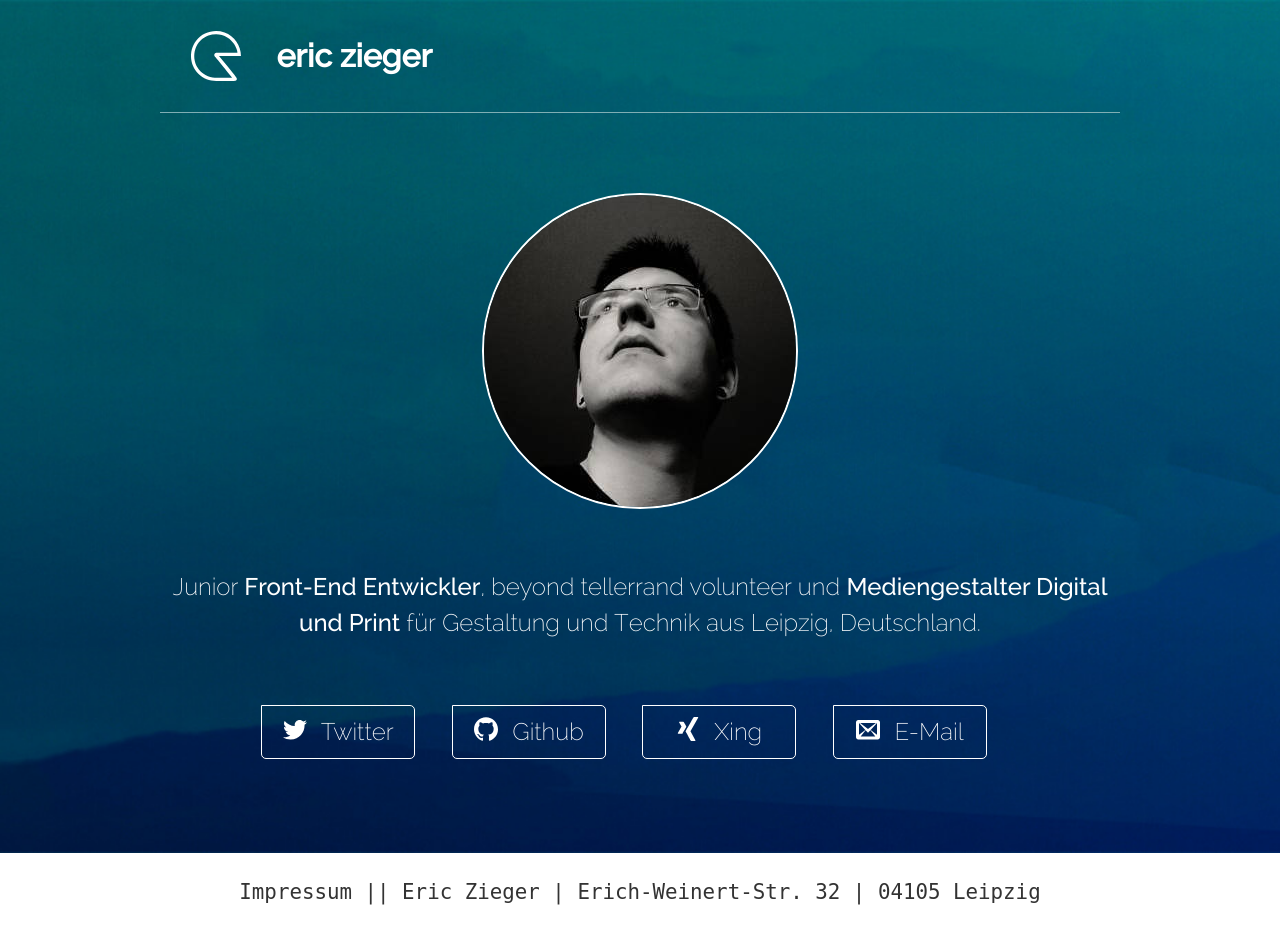
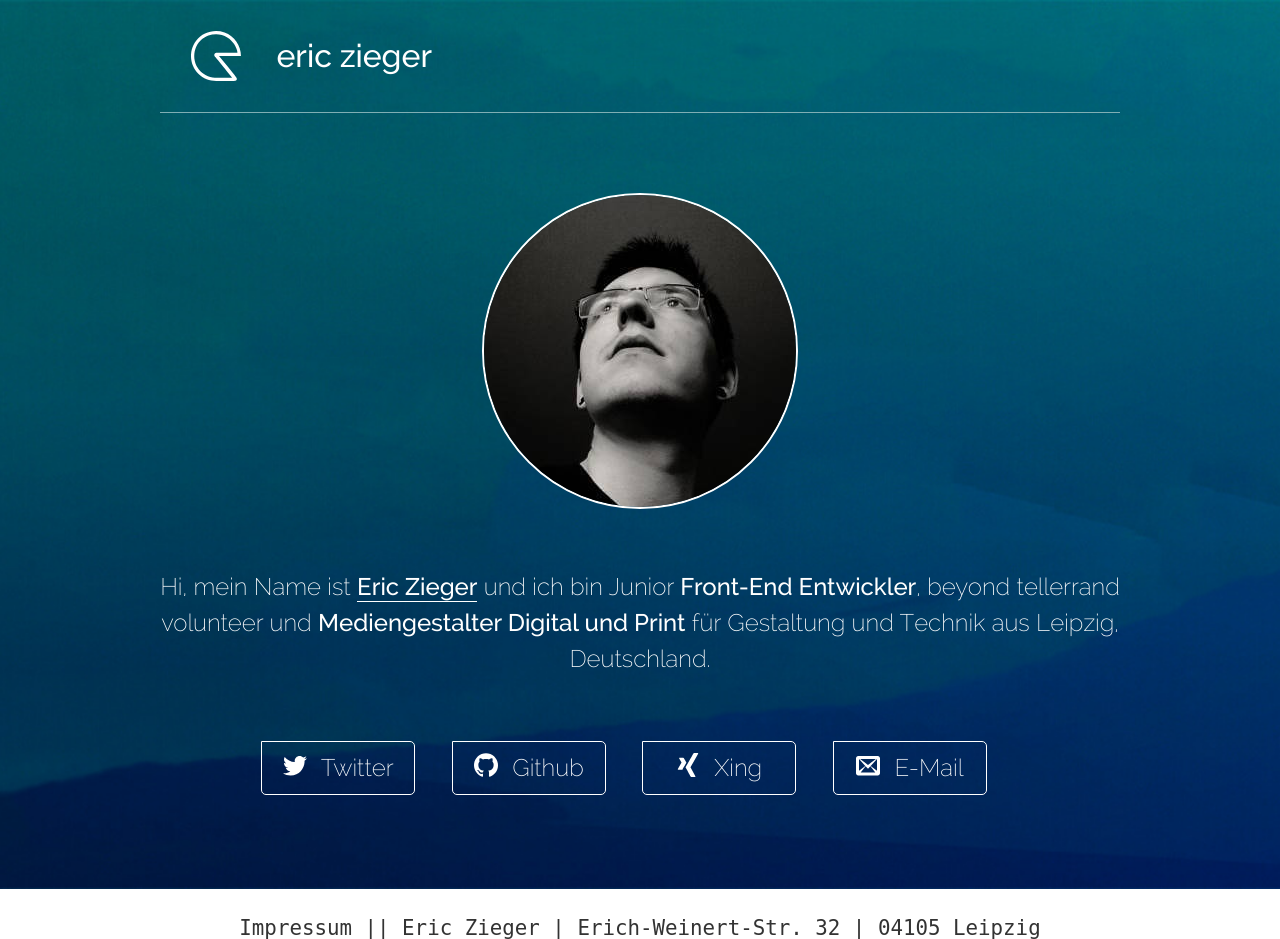
Before and after one commit to theZieger/eric-zieger.de, a PHP site: page / in a window 1280 px wide. Shown: the top 939 px of the page. Before the commit the page ends 905 px from the top, so only its background shows below. Run offline with PHP 8.4, Linux system fonts and the light colour scheme.

Commit message:
adds microformat h-card, removes xing rel=me

```diff
--- a/index.html
+++ b/index.html
@@ -9,10 +9,10 @@
     <link rel="author" href="humans.txt" />
     <link rel="shortcut icon" href="src/images/favicon.ico">
     <style type="text/css">
-    /*! normalize.css v3.0.2 | MIT License | git.io/normalize */
-    html{font-family:sans-serif;-ms-text-size-adjust:100%;-webkit-text-size-adjust:100%}body{margin:0}footer,header{display:block}a{background-color:transparent}a:active,a:hover{outline:0}b,strong{font-weight:500}h1{font-size:2em;margin:.67em 0}small{font-size:80%}img{border:0}svg:not(:root){overflow:hidden}
-    /*! eric-zieger.de CSS */
-    .btn,h1,p{color:#fff}.btn,p,small{line-height:1.5}.btn,.btn svg,.logo,h1,img,li{display:inline-block}h1{margin:0;line-height:64px;text-transform:lowercase}h1,strong{font-family:raleway500,sans-serif}.logo{margin-right:1.5rem}.logo,h1{vertical-align:middle}.btn svg{vertical-align:text-top;margin-right:.5rem}ul{margin:0;list-style:none;padding:2rem 0 5rem}li{margin-right:2rem;min-height:4.75rem}.btn{padding:.5rem 1rem;min-width:7.5rem;text-decoration:none;border:1px solid #fff;margin:.5rem 0;border-radius:0 5px 5px}.btn:focus,.btn:hover{border-color:#fa4048;outline:0;box-shadow:none;border-bottom-width:4px}.content{background-color:#005963;background-image:url(src/images/bg.jpg);background-repeat:no-repeat;background-size:cover;background-position:bottom}.container{max-width:960px;margin:0 auto;padding:0 1rem}header{border-bottom:1px solid #80aeb4;margin-bottom:5rem}footer,header{padding:1.5rem}.btn,p{font-family:raleway200,sans-serif;font-size:1.5rem}.section,footer{text-align:center}small{font-family:monospace;font-size:1.3rem;color:#333}img{border-radius:50%;border:2px solid #fff;margin-bottom:2rem}
+      /*! normalize.css v3.0.2 | MIT License | git.io/normalize */
+      body,h1{margin:0}.btn,.p-name{text-decoration:none}.btn,p,small{line-height:1.5}.btn,.btn svg,.logo,h1,img,li{display:inline-block}html{font-family:sans-serif;-ms-text-size-adjust:100%;-webkit-text-size-adjust:100%}footer,header{display:block}a{background-color:transparent}a:active,a:hover{outline:0}b,strong{font-weight:500}h1{font-size:2em;line-height:64px;text-transform:lowercase;color:#fff}svg:not(:root){overflow:hidden}
+      /*! eric-zieger.de CSS */
+      .p-name,h1{color:#fff}.btn,.p-name{text-decoration:none}.btn,p,small{line-height:1.5}.btn,.btn svg,.logo,h1,img,li{display:inline-block}h1{margin:0;line-height:64px;text-transform:lowercase}.p-name,h1,strong{font-family:raleway500,sans-serif;font-weight:500}.p-name{border-bottom:1px solid #fff;transition:all .3s ease}.p-name:focus,.p-name:hover{color:#fa4048;border-bottom-color:#fa4048}.logo{margin-right:1.5rem}.logo,h1{vertical-align:middle}.btn svg{vertical-align:text-top;margin-right:.5rem}ul{margin:0;list-style:none;padding:2rem 0 5rem}li{margin-right:2rem;min-height:4.75rem}.btn{padding:.5rem 1rem;min-width:7.5rem;border:1px solid #fff;margin:.5rem 0;border-radius:0 5px 5px}.btn:focus,.btn:hover{border-color:#fa4048;outline:0;box-shadow:none;border-bottom-width:4px}.content{background-color:#005963;background-image:url(src/images/bg.jpg);background-repeat:no-repeat;background-size:cover;background-position:bottom}.container{max-width:960px;margin:0 auto;padding:0 1rem}header{border-bottom:1px solid #80aeb4;margin-bottom:5rem}footer,header{padding:1.5rem}.btn,p{font-family:raleway200,sans-serif;color:#fff;font-size:1.5rem}.section,footer{text-align:center}small{font-family:monospace;font-size:1.3rem;color:#333}img{border-radius:50%;border:2px solid #fff;margin-bottom:2rem}
     </style>
   </head>
   <body>
@@ -37,10 +37,12 @@
           <h1>Eric Zieger</h1>
         </header>
         <div class="section">
-          <img src="src/images/eric-zieger.jpg" alt="Ein Portrait von Eric Zieger">
-          <p>
-            Junior <strong>Front-End Entwickler</strong>, beyond tellerrand volunteer und <strong>Mediengestalter Digital und Print</strong> für Gestaltung und Technik aus Leipzig, Deutschland.
-          </p>
+          <div class="h-card">
+            <img class="u-photo" src="src/images/eric-zieger.jpg" alt="Ein Portrait von Eric Zieger">
+            <p>
+              Hi, mein Name ist <a class="p-name u-url" href="http://eric-zieger.de/">Eric Zieger</a> und ich bin Junior <strong>Front-End Entwickler</strong>, beyond tellerrand volunteer und <strong>Mediengestalter Digital und Print</strong> für Gestaltung und Technik aus Leipzig, Deutschland.
+            </p>
+          </div>
           <ul>
             <li>
               <a rel="me" class="btn" href="https://twitter.com/the_Zieger">
@@ -61,7 +63,7 @@
               </a>
             </li>
             <li>
-              <a rel="me" class="btn" href="https://www.xing.com/profile/Eric_Zieger">
+              <a class="btn" href="https://www.xing.com/profile/Eric_Zieger">
                 <svg version="1.1" xmlns="http://www.w3.org/2000/svg" xmlns:xlink="http://www.w3.org/1999/xlink" width="24" height="24" viewBox="0 0 24 24" aria-labelledby="title4" role="img">
                   <title id="title4">Das Xing Logo</title>
                   <path fill="#FFFFFF" d="M3.647 4.739c-0.206 0-0.384 0.075-0.473 0.216-0.089 0.15-0.075 0.338 0.019 0.53l2.339 4.050c0.005 0.009 0.005 0.014 0 0.019l-3.675 6.497c-0.094 0.192-0.089 0.384 0 0.53 0.089 0.141 0.244 0.234 0.45 0.234h3.459c0.516 0 0.769-0.352 0.942-0.67 0 0 3.595-6.361 3.736-6.609-0.014-0.023-2.381-4.148-2.381-4.148-0.173-0.305-0.431-0.647-0.966-0.647h-3.45z"></path>
```
Also changed, not shown: src/styles/styles.css (+13 -1 lines).
